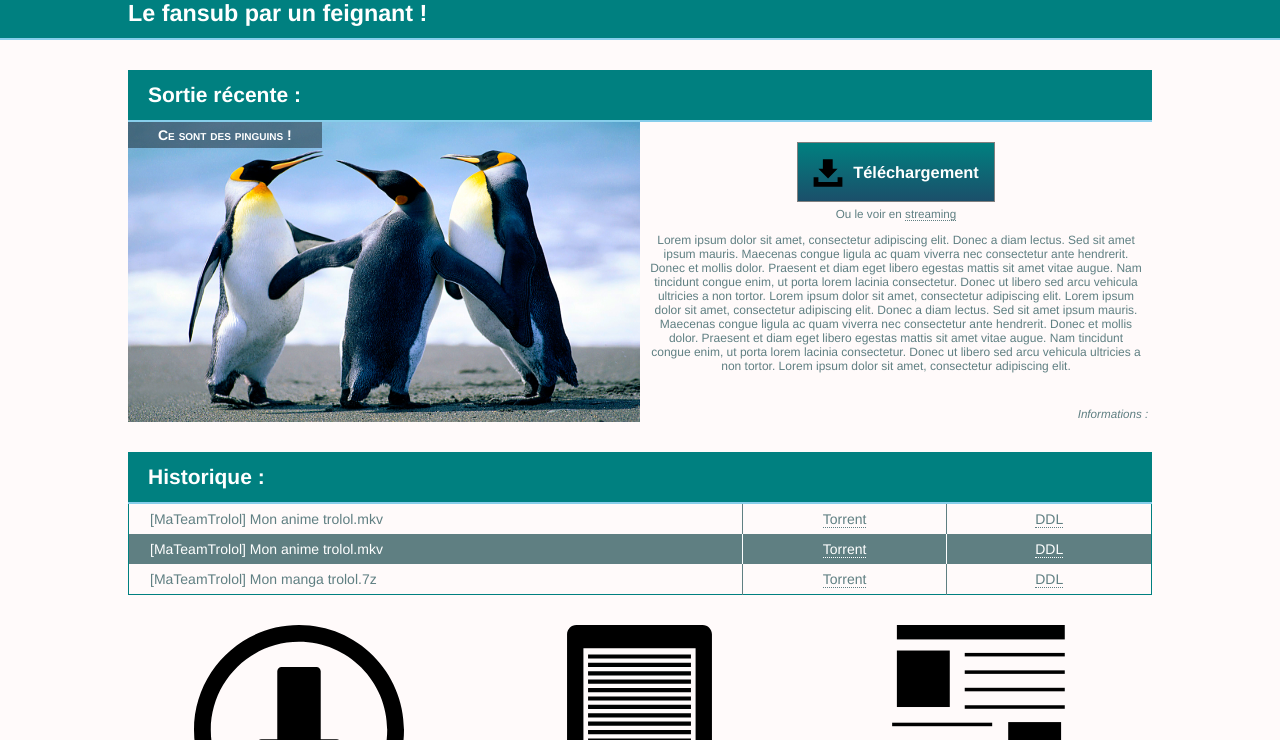
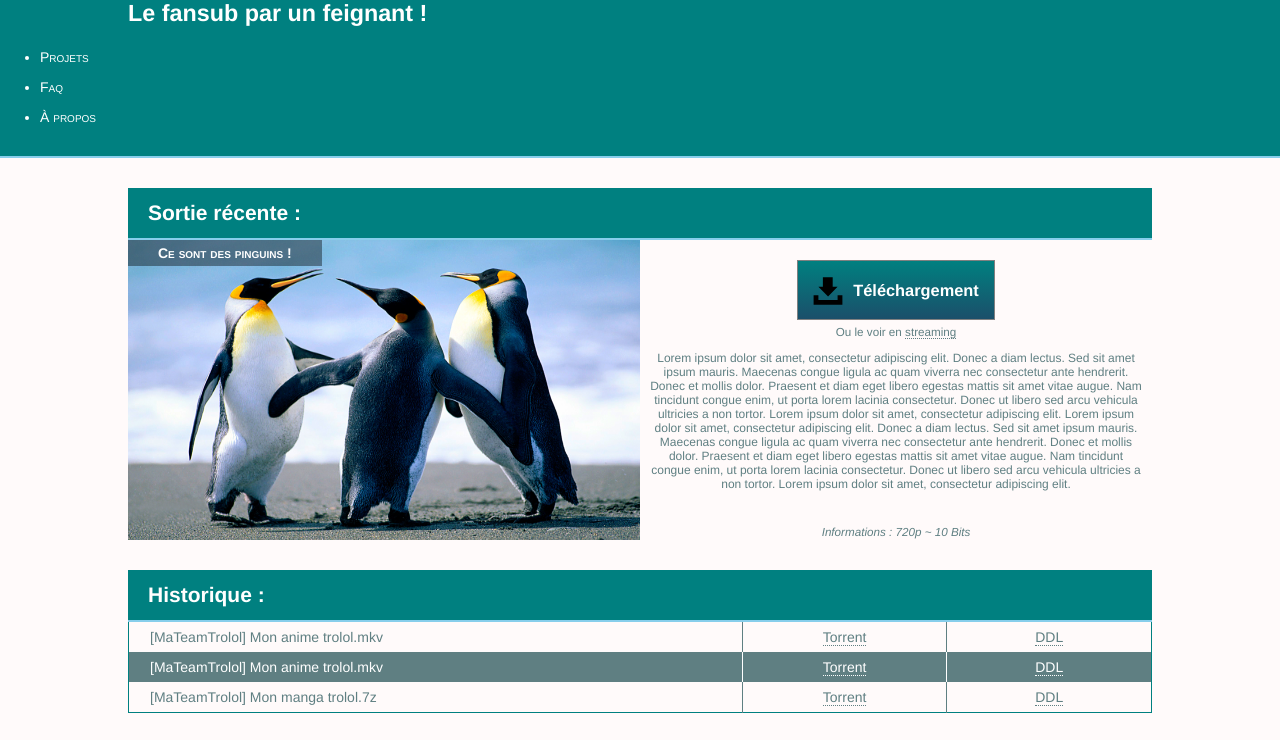
Before and after one commit to zJoul/MS, a plain HTML site: page index.html in a window 1280 px wide. Shown: the part 43-783 px from the top of the page. Drawn offline with Linux system fonts and the light colour scheme.

Commit message:
Modify layout

```diff
--- a/_CSS/style.css
+++ b/_CSS/style.css
@@ -1,9 +1,5 @@
 header, section, footer, aside, nav, article, figure {
 	display: block;
-}
-
-header, footer {
-	min-width: 1024px;
 }
 
 html {
@@ -29,6 +25,10 @@ a {
 	text-decoration: none;
 	color: inherit;
 	border-bottom: 1px dotted;
+}
+
+div#wrapper {
+	min-width: 1024px;
 }
 
 header {
--- a/index.html
+++ b/index.html
@@ -12,6 +12,13 @@
 	<div id='wrapper'>
 		<header id="header" role='banner'><!--Image de background, peut-être-->
 			<h1><a href="index.html">MitanSub</a><br/><small>Le fansub par un feignant !</small></h1>
+			<nav>
+				<ul>
+					<li><a href="#">Projets</a></li>
+					<li><a href="#">Faq</a></li>
+					<li><a href="#">À propos</a></li>
+				</ul>
+			</nav>
 		</header>
 		<div id="main" itemprop="mainContentOfPage">
 			<section id="main_download" role="main">
```
